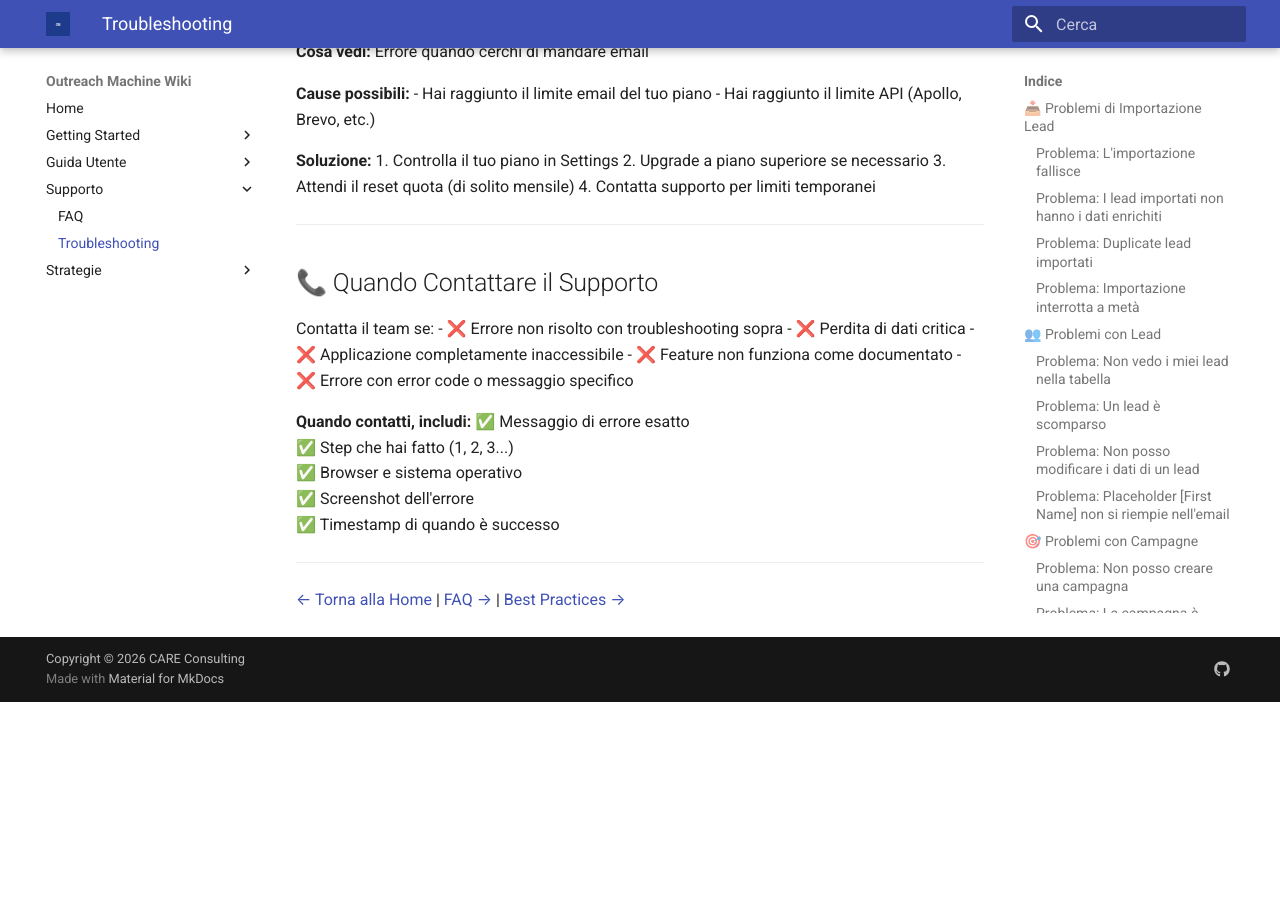
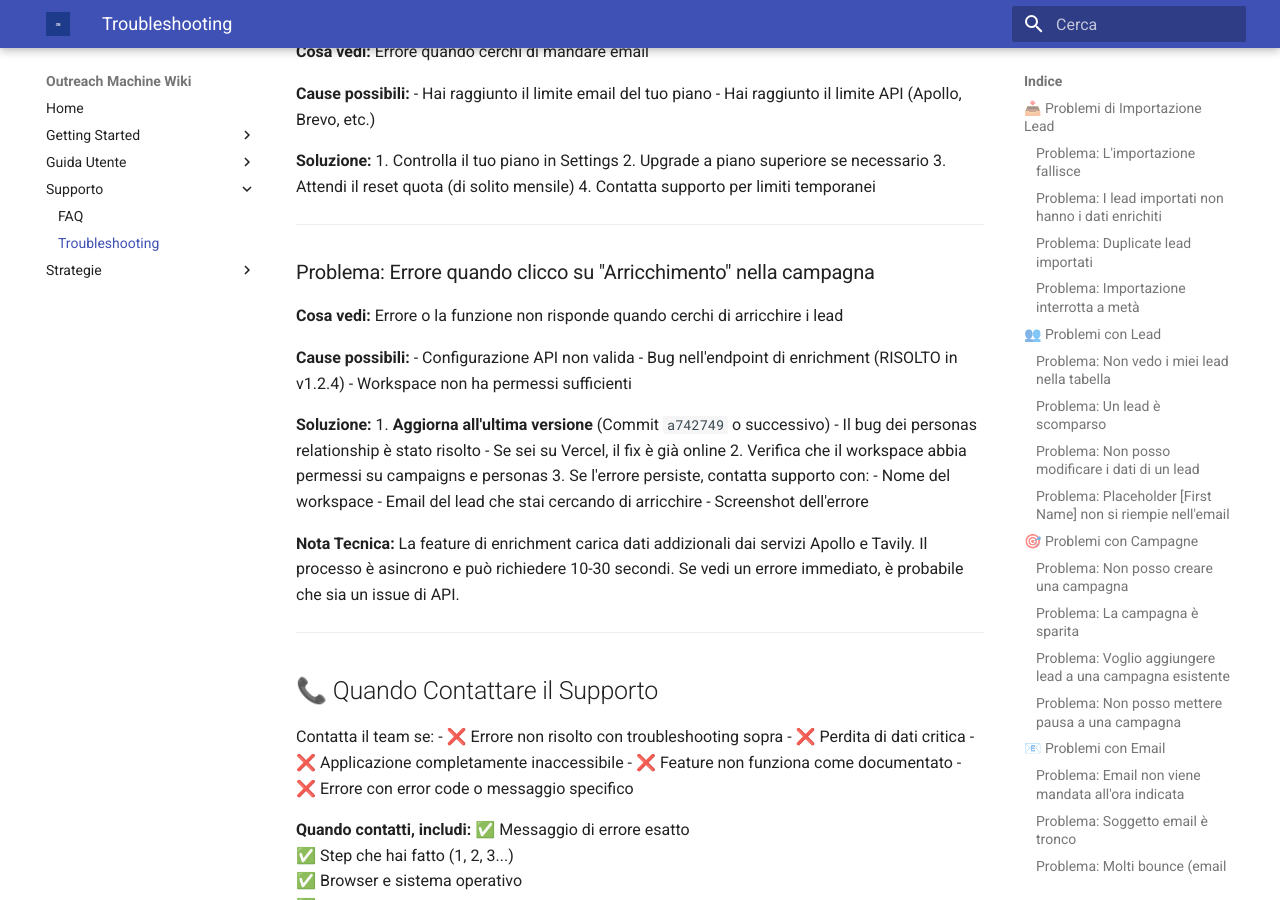
Before and after one commit to care-consulting/outreach-machine-wiki, an MkDocs documentation site: the page built from docs/troubleshooting.md, in a window 1280 px wide and 900 px high, scrolled down 7386 px. Built offline with MkDocs 1.6.1 and Material for MkDocs 9.7.7, drawn with Linux system fonts in a browser that asks for light colours; before the commit the page ends 8088 px from its top, so only the background shows below that.

Commit message:
docs: Add enrichment feature troubleshooting - Fix documented (commit a742749)

```diff
--- a/docs/troubleshooting.md
+++ b/docs/troubleshooting.md
@@ -435,6 +435,29 @@ Guida rapida per risolvere i problemi comuni su Outreach Machine.
 
 ---
 
+### Problema: Errore quando clicco su "Arricchimento" nella campagna
+**Cosa vedi:** Errore o la funzione non risponde quando cerchi di arricchire i lead
+
+**Cause possibili:**
+- Configurazione API non valida
+- Bug nell'endpoint di enrichment (RISOLTO in v1.2.4)
+- Workspace non ha permessi sufficienti
+
+**Soluzione:**
+1. **Aggiorna all'ultima versione** (Commit `a742749` o successivo)
+   - Il bug dei personas relationship è stato risolto
+   - Se sei su Vercel, il fix è già online
+2. Verifica che il workspace abbia permessi su campaigns e personas
+3. Se l'errore persiste, contatta supporto con:
+   - Nome del workspace
+   - Email del lead che stai cercando di arricchire
+   - Screenshot dell'errore
+
+**Nota Tecnica:**
+La feature di enrichment carica dati addizionali dai servizi Apollo e Tavily. Il processo è asincrono e può richiedere 10-30 secondi. Se vedi un errore immediato, è probabile che sia un issue di API.
+
+---
+
 ## 📞 Quando Contattare il Supporto
 
 Contatta il team se:
```
